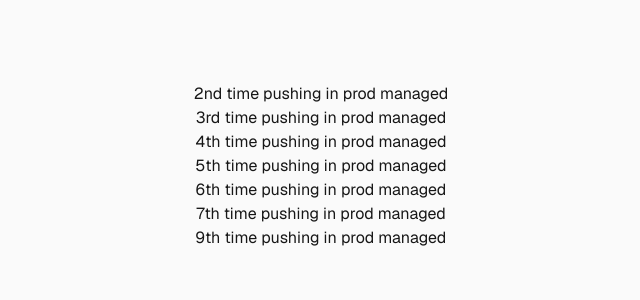
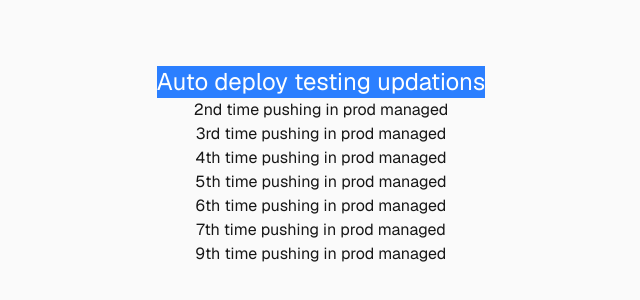
Before and after one commit to GauravNardia/clean-nextjs, a Next.js app: page / in a window 1280 px wide. Shown: the part 234-534 px from the top of the page, without its empty margins (319-959 px from the left). Built offline with nearby package versions, Linux system fonts and the light colour scheme.

Commit message:
auto deploy testing

```diff
--- a/app/page.tsx
+++ b/app/page.tsx
@@ -3,6 +3,7 @@ import Image from "next/image";
 export default function Home() {
   return (
     <div className="flex flex-col flex-1 items-center justify-center bg-zinc-50 font-sans dark:bg-black">
+      <h1 className="bg-blue-500 text-white text-2xl">Auto deploy testing updations</h1>
       <h1>2nd time pushing in prod managed</h1>
       <h1>3rd time pushing in prod managed</h1>
       <h1>4th time pushing in prod managed</h1>
```
